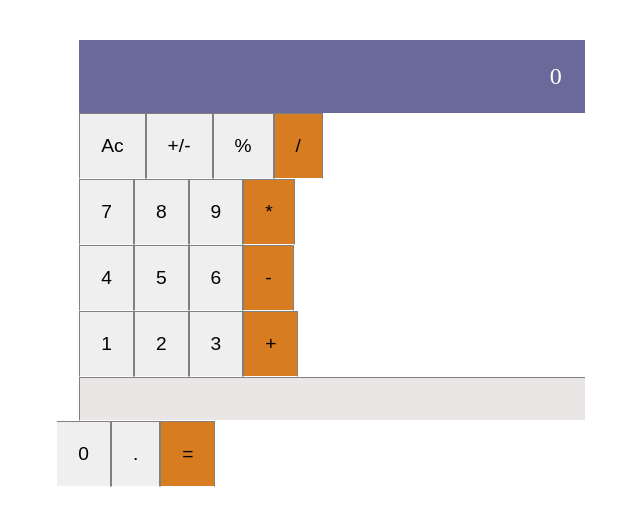
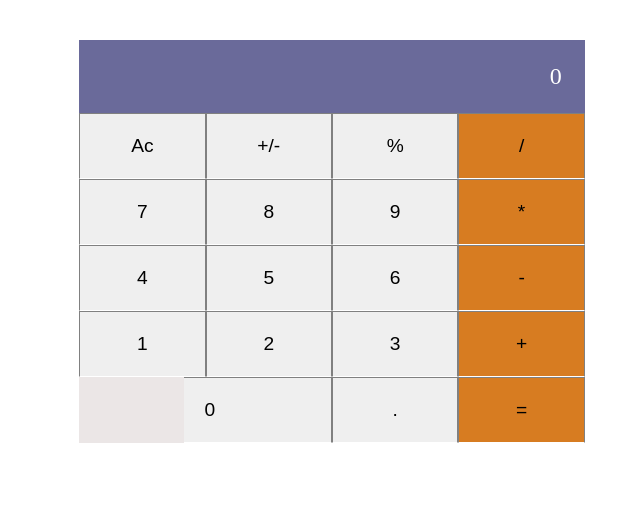
Before and after one commit to sarazaToussaint/Math-magicians, a React (Create React App) app: page / in a window 1280 px wide. Shown: the top 526 px of the page, without its empty margins (308-948 px from the left). Built offline with nearby package versions, Linux system fonts and the light colour scheme.

Commit message:
Fix the layout error

```diff
--- a/package.json
+++ b/package.json
@@ -32,7 +32,8 @@
     "development": [
       "last 1 chrome version",
       "last 1 firefox version",
-      "last 1 safari version"
+      "last 1 safari version",
+      "defaults, not IE 11"
     ]
   },
   "devDependencies": {
--- a/src/App.css
+++ b/src/App.css
@@ -14,13 +14,12 @@
   font-size: 1.5rem;
 }
 
-/* .grid {
+.grid {
   display: grid;
   grid-template-columns: repeat(4, 1fr);
+}
 
-} */
-
-.col {
+.btn {
   border: 1px solid gray;
   padding: 21px;
   text-align: center;
@@ -29,15 +28,15 @@
   cursor: pointer;
 }
 
-.col:last-child {
+.btn:last-child {
   background-color: rgba(214, 121, 27, 0.973);
 }
 
-.row-five .col:first-child {
+.row-five .btn:first-child {
   border-right: none;
 }
 
-.row-five .col:nth-child(2) {
+.row-five .btn:nth-child(2) {
   border-left: none;
   text-align: left;
   margin-left: -22px;
--- a/src/components/Calculator.js
+++ b/src/components/Calculator.js
@@ -7,34 +7,34 @@ class Calculator extends React.Component {
       <div className="container">
         <div className="display-result">0</div>
         <div className="row-one grid">
-          <button type="button" className="col">Ac</button>
-          <button type="button" className="col">+/-</button>
-          <button type="button" className="col">%</button>
-          <button type="button" className="col">/</button>
+          <button type="button" className="btn">Ac</button>
+          <button type="button" className="btn">+/-</button>
+          <button type="button" className="btn">%</button>
+          <button type="button" className="btn">/</button>
         </div>
         <div className="row-two grid">
-          <button type="button" className="col">7</button>
-          <button type="button" className="col">8</button>
-          <button type="button" className="col">9</button>
-          <button type="button" className="col">*</button>
+          <button type="button" className="btn">7</button>
+          <button type="button" className="btn">8</button>
+          <button type="button" className="btn">9</button>
+          <button type="button" className="btn">*</button>
         </div>
         <div className="row-three grid">
-          <button type="button" className="col">4</button>
-          <button type="button" className="col">5</button>
-          <button type="button" className="col">6</button>
-          <button type="button" className="col">-</button>
+          <button type="button" className="btn">4</button>
+          <button type="button" className="btn">5</button>
+          <button type="button" className="btn">6</button>
+          <button type="button" className="btn">-</button>
         </div>
         <div className="row-four grid">
-          <button type="button" className="col">1</button>
-          <button type="button" className="col">2</button>
-          <button type="button" className="col">3</button>
-          <button type="button" className="col">+</button>
+          <button type="button" className="btn">1</button>
+          <button type="button" className="btn">2</button>
+          <button type="button" className="btn">3</button>
+          <button type="button" className="btn">+</button>
         </div>
         <div className="row-five grid">
           <div type="button" className="col div-col" />
-          <button type="button" className="col">0</button>
-          <button type="button" className="col">.</button>
-          <button type="button" className="col">=</button>
+          <button type="button" className="btn">0</button>
+          <button type="button" className="btn">.</button>
+          <button type="button" className="btn">=</button>
         </div>
       </div>
     );
```
